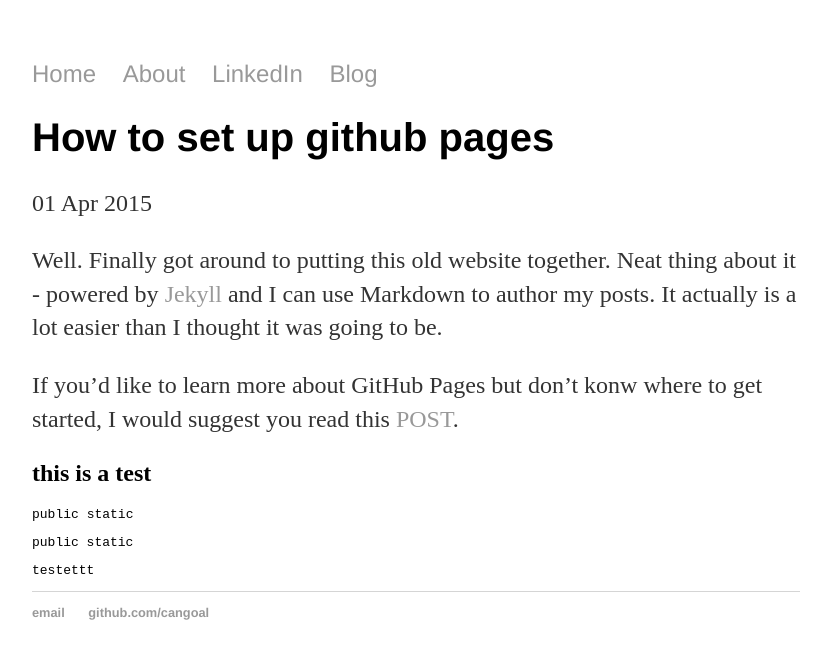
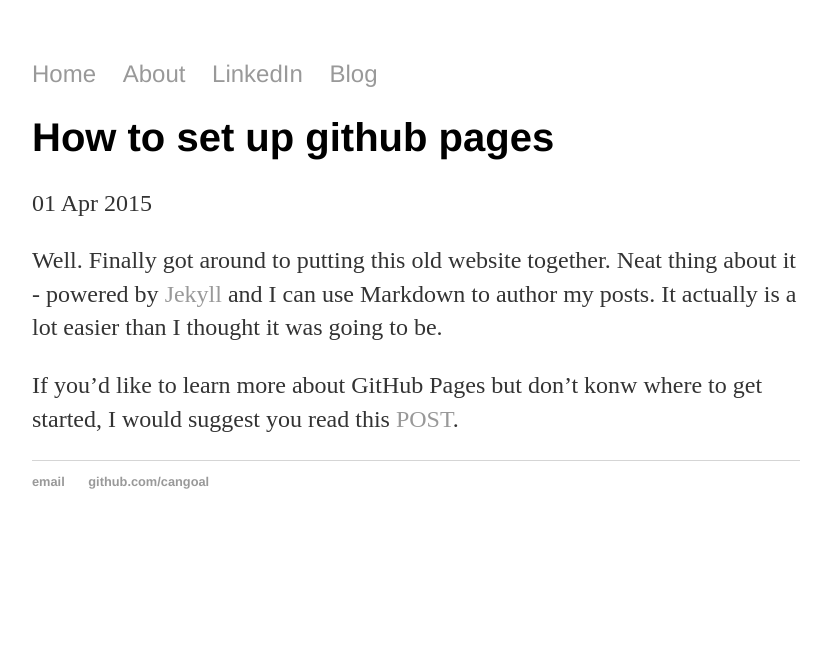
Before and after one commit to cangoal/cangoal.github.io, a Jekyll site: the page built from _posts/2015-04-01-cangoal-site-launched.md, in a window 1280 px wide. Shown: the top 659 px of the page, without its empty margins (224-1055 px from the left). Built offline with Jekyll 4.4.1, drawn with Linux system fonts in a browser that asks for light colours; Markdown is read by kramdown in place of the engine named in the settings.

Commit message:
Update 2015-04-01-cangoal-site-launched.md

````diff
--- a/_posts/2015-04-01-cangoal-site-launched.md
+++ b/_posts/2015-04-01-cangoal-site-launched.md
@@ -8,18 +8,3 @@ Well. Finally got around to putting this old website together. Neat thing about
 and I can use Markdown to author my posts. It actually is a lot easier than I thought it was going to be.
 
 If you'd like to learn more about GitHub Pages but don't konw where to get started, I would suggest you read this [POST](http://jmcglone.com/guides/github-pages/).
-
-
-## this is a test
-
-```java
-public static
-```
-
-```Java
-public static
-```
-
-```ruby
-testettt
-```
````
